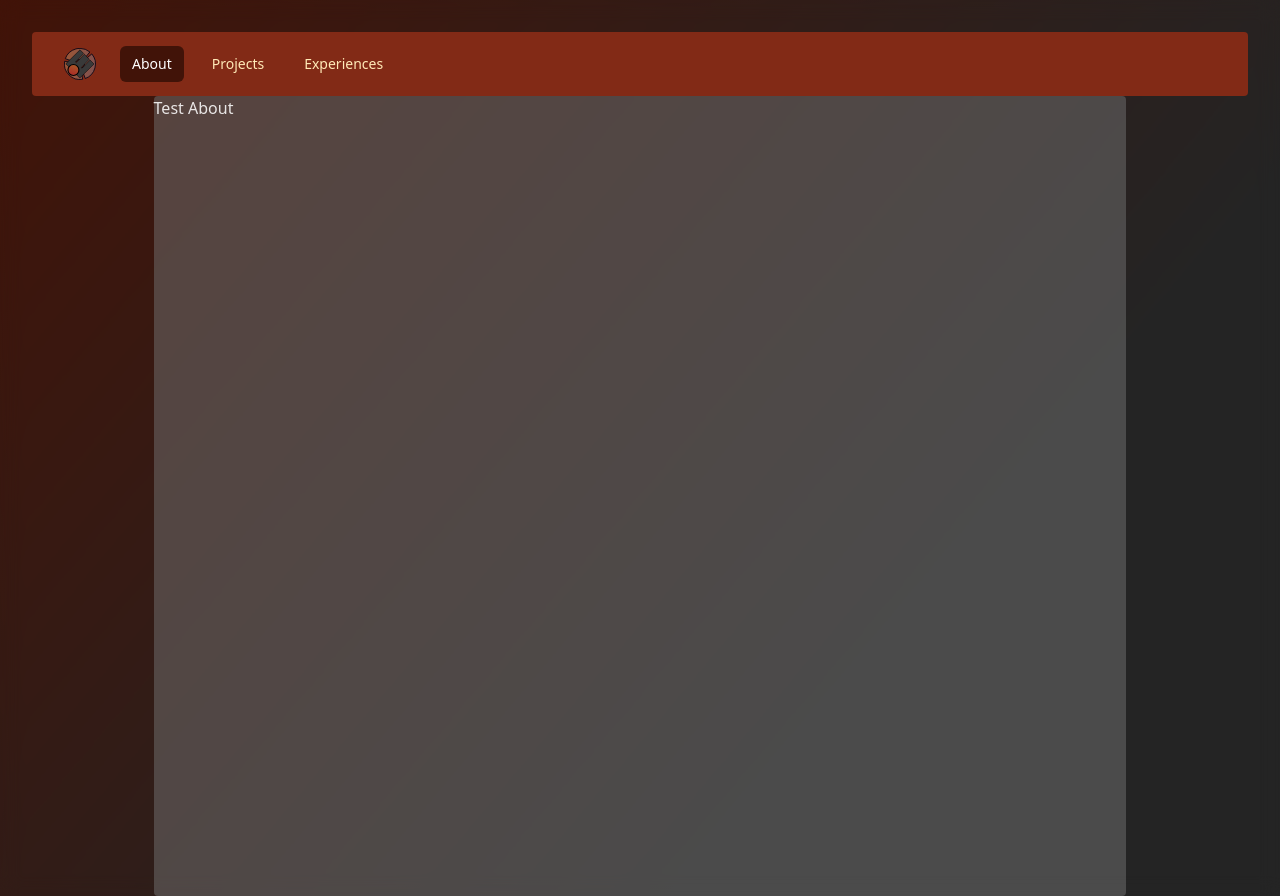
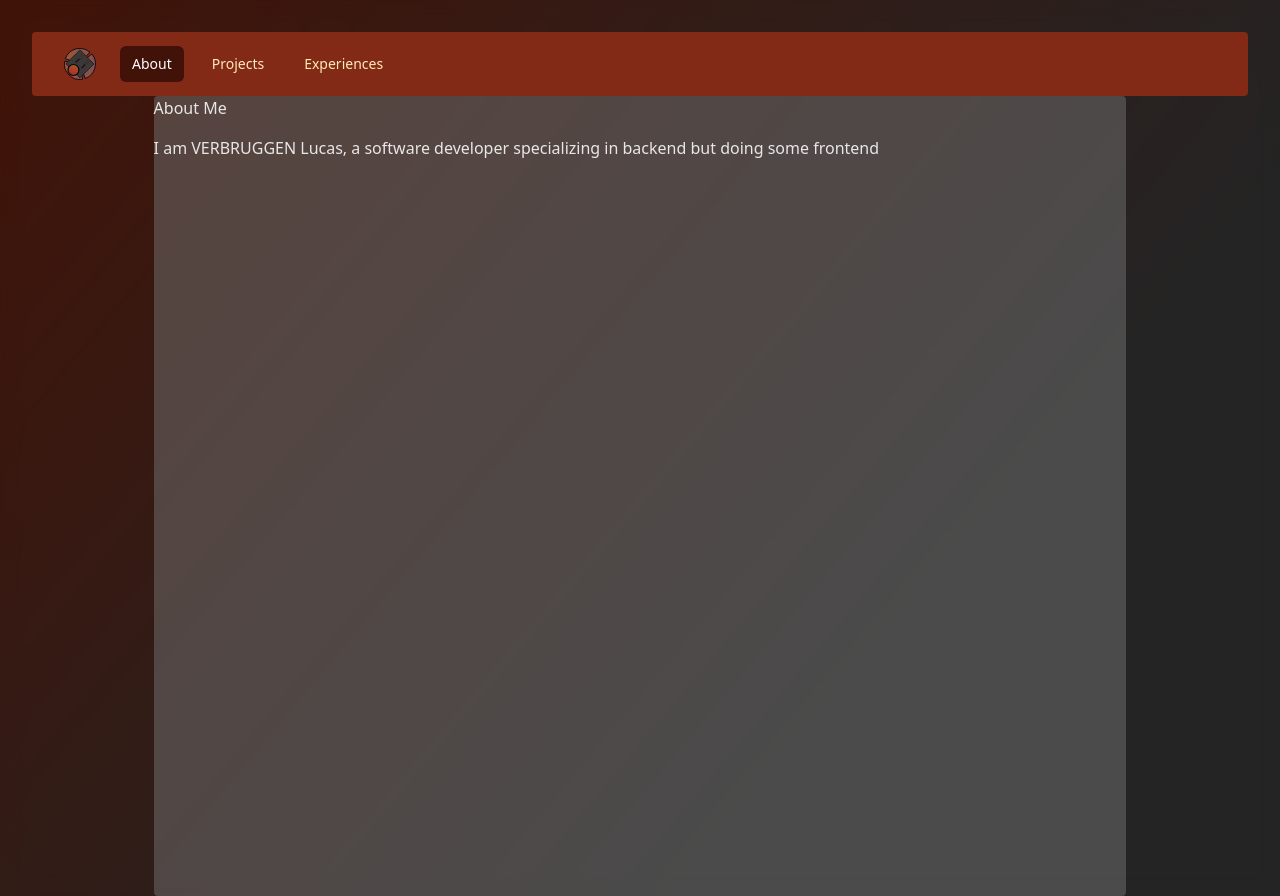
Before and after one commit to TheEngineerOne/personal-website, a React (Vite) app: page / in a window 1280 px wide. Built offline with nearby package versions, Linux system fonts and the light colour scheme.

Commit message:
Adding base language support

```diff
--- a/src/assets/locales/en/about.json
+++ b/src/assets/locales/en/about.json
@@ -0,0 +1,4 @@
+{
+  "About Me" : "About Me",
+  "Presentation" : "I am VERBRUGGEN Lucas, a software developer specializing in backend but doing some frontend"
+}
--- a/src/pages/About.tsx
+++ b/src/pages/About.tsx
@@ -1,11 +1,12 @@
 import React from 'react';
 import FullScreenComponent from '../Components/FullScreenComponent'
-
+import en_loc from "../assets/locales/en/about.json"
 const About : React.FC = () => {
   return (
     <>
       <FullScreenComponent>
-        <h1>Test About</h1>
+        <h1>{en_loc['About Me']}</h1>
+        <p>{en_loc['Presentation']}</p>
       </FullScreenComponent>
     </>
   )
```
